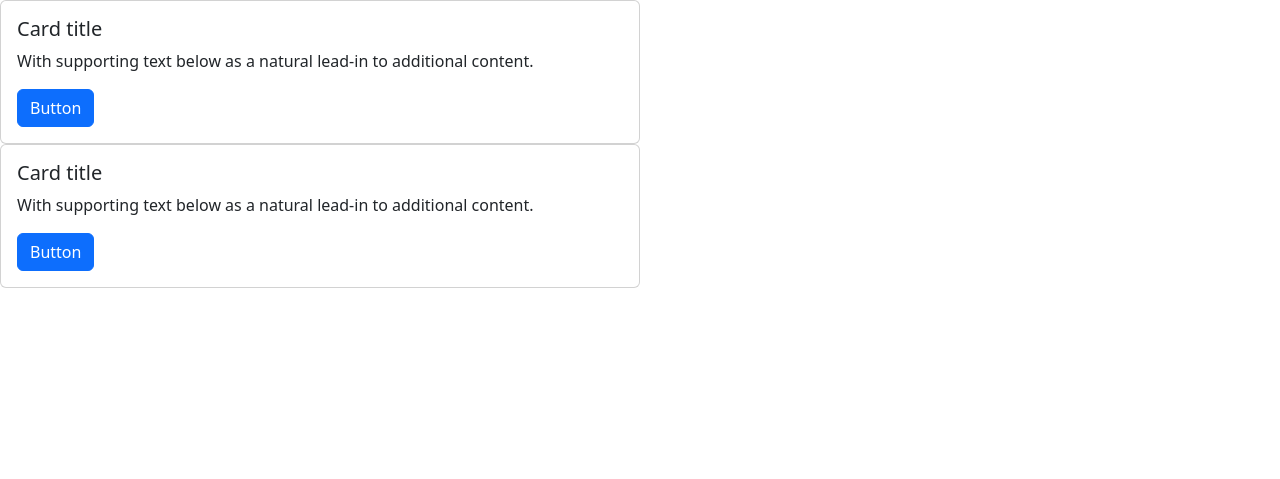
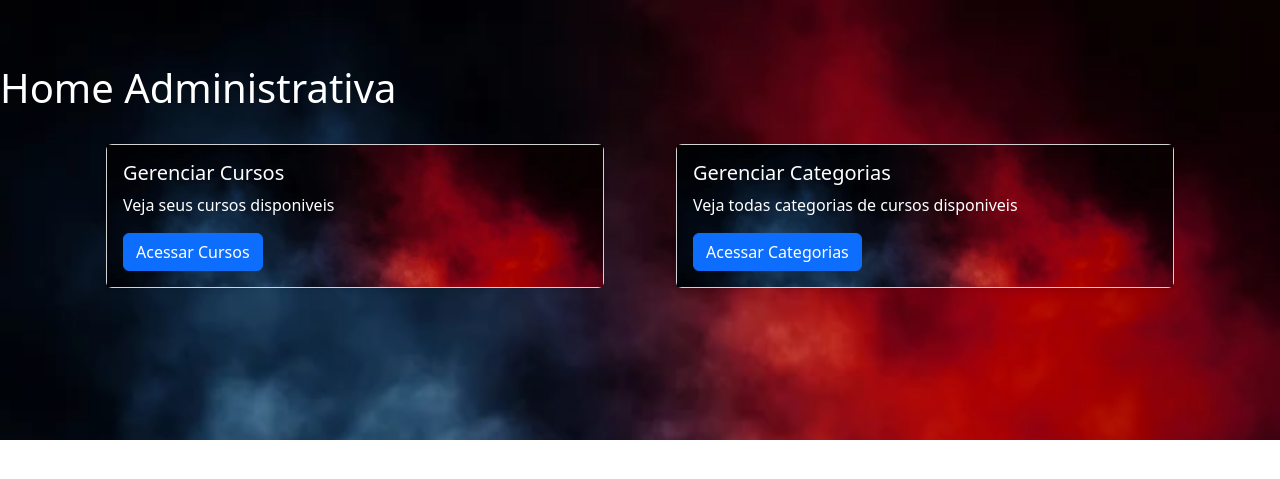
Before and after one commit to bullseyebr/real-courses, a PHP site: page /home-admin/home.php in a window 1280 px wide. Shown: the top 479 px of the page. Run offline with PHP 8.4, Linux system fonts and the light colour scheme.

Commit message:
home section

```diff
--- a/home-admin/home.php
+++ /dev/null
@@ -1,28 +0,0 @@
-<!doctype html>
-<html lang="pt-br">
-  <head>
-    <meta charset="utf-8">
-    <meta name="viewport" content="width=device-width, initial-scale=1">
-    <title>home Administrativa</title>
-    <link href="https://cdn.jsdelivr.net/npm/bootstrap@5.3.0/dist/css/bootstrap.min.css" rel="stylesheet" integrity="sha384-9ndCyUaIbzAi2FUVXJi0CjmCapSmO7SnpJef0486qhLnuZ2cdeRhO02iuK6FUUVM" crossorigin="anonymous">
-  </head>
-  <body>
-  <div class="card w-50">
-  <div class="card-body">
-    <h5 class="card-title">Card title</h5>
-    <p class="card-text">With supporting text below as a natural lead-in to additional content.</p>
-    <a href="#" class="btn btn-primary">Button</a>
-  </div>
-</div>
-
-<div class="card w-50">
-  <div class="card-body">
-    <h5 class="card-title">Card title</h5>
-    <p class="card-text">With supporting text below as a natural lead-in to additional content.</p>
-    <a href="#" class="btn btn-primary">Button</a>
-  </div>
-</div>
-    </section>
-    <script src="https://cdn.jsdelivr.net/npm/bootstrap@5.3.0/dist/js/bootstrap.bundle.min.js" integrity="sha384-geWF76RCwLtnZ8qwWowPQNguL3RmwHVBC9FhGdlKrxdiJJigb/j/68SIy3Te4Bkz" crossorigin="anonymous"></script>
-  </body>
-</html>
--- /dev/null
+++ b/home.php
@@ -0,0 +1,45 @@
+<!doctype html>
+<html lang="pt-br">
+
+<head>
+  <meta charset="utf-8">
+  <meta name="viewport" content="width=device-width, initial-scale=1">
+  <title>home Administrativa</title>
+  <link href="https://cdn.jsdelivr.net/npm/bootstrap@5.3.0/dist/css/bootstrap.min.css" rel="stylesheet"
+    integrity="sha384-9ndCyUaIbzAi2FUVXJi0CjmCapSmO7SnpJef0486qhLnuZ2cdeRhO02iuK6FUUVM" crossorigin="anonymous">
+  <link rel="stylesheet" href="index.css">
+</head>
+
+<body>
+
+  <section class="home-bg pad-section">
+    <h1 class="text-white">Home Administrativa</h1>
+    <div class="container">
+    <div class="row">
+      <div class="col-sm-6 mb-3 mb-sm-0">
+        <div class="card m-4 shadow-sm">
+          <div class="card-body home-bg">
+            <h5 class="card-title text-white">Gerenciar Cursos</h5>
+            <p class="card-text text-white">Veja seus cursos disponiveis</p>
+            <a href="#" class="btn btn-primary">Acessar Cursos</a>
+          </div>
+        </div>
+      </div>
+      <div class="col-sm-6">
+        <div class="card m-4 shadow-sm">
+          <div class="card-body home-bg">
+            <h5 class="card-title text-white">Gerenciar Categorias</h5>
+            <p class="card-text text-white">Veja todas categorias de cursos disponiveis</p>
+            <a href="#" class="btn btn-primary">Acessar Categorias</a>
+          </div>
+        </div>
+      </div>
+    </div>
+    </div>
+  </section>
+  <script src="https://cdn.jsdelivr.net/npm/bootstrap@5.3.0/dist/js/bootstrap.bundle.min.js"
+    integrity="sha384-geWF76RCwLtnZ8qwWowPQNguL3RmwHVBC9FhGdlKrxdiJJigb/j/68SIy3Te4Bkz"
+    crossorigin="anonymous"></script>
+</body>
+
+</html>
--- a/index.css
+++ b/index.css
@@ -39,3 +39,17 @@
     background-color: #000;
     margin-bottom: 5px;
   }
+
+  .home-bg {
+    background-image: url(img/bg-home.png);
+    background-size: cover;
+  }
+
+  .text-white {
+   color: white;
+  }
+
+  .pad-section {
+    padding-top: 5%;
+    padding-bottom: 10%;
+  }
```
Also changed, not shown: img/bg-home.png (added).
